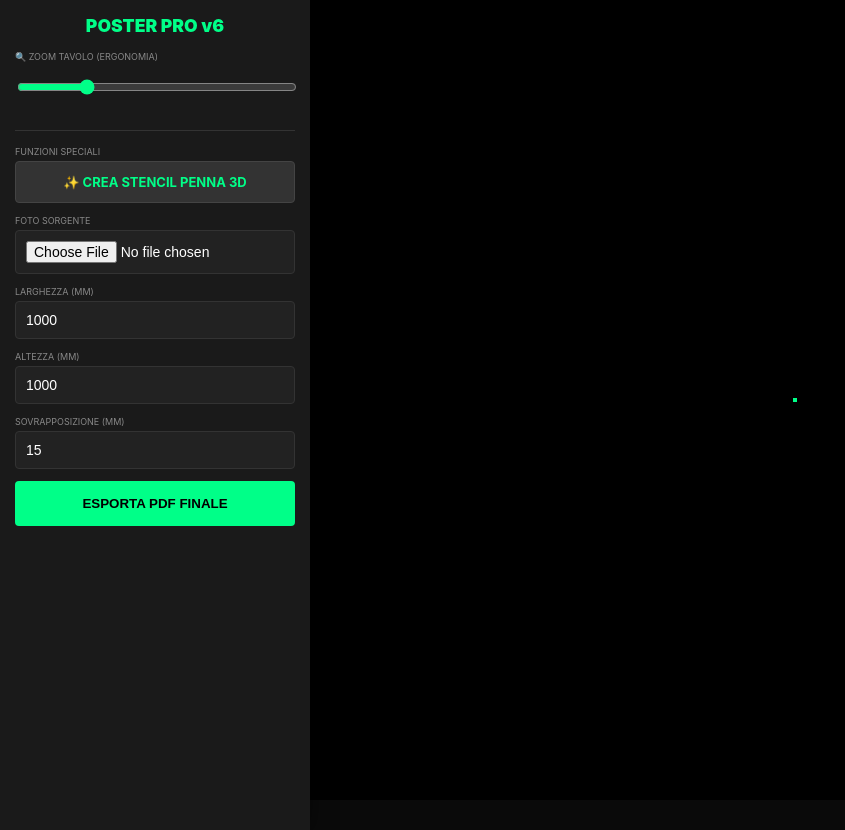
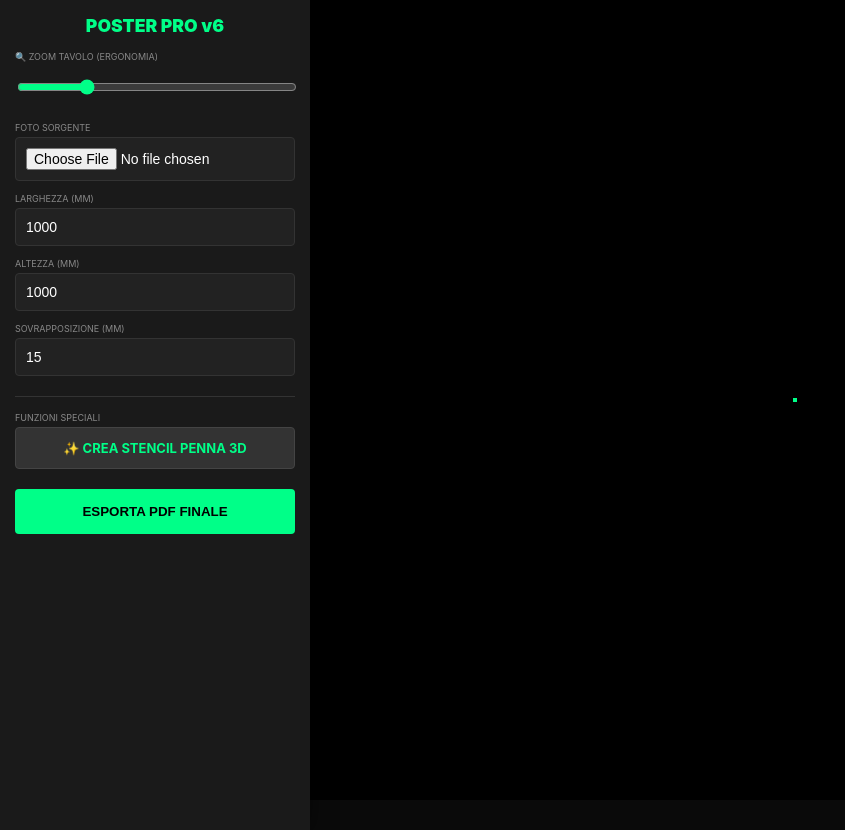
Before and after one commit to marconeri70/poster-engine, a website built with Vite: page index.html in a window 1280 px wide. Shown: the whole page, without its empty margins (0-845 px from the left). Built offline with nearby package versions, Linux system fonts and the light colour scheme.

Commit message:
Update index.html

```diff
--- a/index.html
+++ b/index.html
@@ -23,13 +23,8 @@
 
         .main-view { flex-grow: 1; position: relative; background: #000; overflow: hidden; display: flex; align-items: center; justify-content: center; touch-action: none; }
 
-        /* Tavolo da disegno zoomabile */
         #drawingBoard { position: relative; transform-origin: center; display: flex; align-items: center; justify-content: center; }
-
-        /* Cornice di stampa (Riferimento fisso) */
         #posterFrame { position: relative; border: 2px solid var(--accent); background: rgba(0,255,136,0.05); z-index: 10; pointer-events: none; box-shadow: 0 0 0 4000px rgba(0,0,0,0.8); }
-
-        /* Contenitore Immagine con maniglie ancorate */
         #imageWrapper { position: absolute; z-index: 5; transform-origin: top left; }
         #movableImage { width: 100%; height: 100%; object-fit: fill; opacity: 0.7; user-select: none; pointer-events: none; border: 1px dashed rgba(255,255,255,0.3); }
 
@@ -45,20 +40,17 @@
 <body>
     <div class="sidebar">
         <h1>POSTER PRO v6</h1>
+
         <div class="control-group">
             <label>🔍 Zoom Tavolo (Ergonomia)</label>
             <input type="range" id="zoomBoard" min="0.1" max="2" step="0.1" value="0.5">
-     <div style="margin-top: 20px; padding-top: 15px; border-top: 1px solid #333;">
-    <label>Funzioni Speciali</label>
-    <a href="3d-pen.html" style="display: block; text-align: center; padding: 12px; background: #333; color: #00ff88; text-decoration: none; border-radius: 4px; font-weight: bold; font-size: 13px; border: 1px solid #444;">
-        ✨ CREA STENCIL PENNA 3D
-    </a>
-</div>
         </div>
+
         <div class="control-group">
             <label>Foto Sorgente</label>
             <input type="file" id="imageInput" accept="image/jpeg, image/png, image/webp">
         </div>
+
         <div class="control-group">
             <label>Larghezza (mm)</label>
             <input type="number" id="targetWidth" value="1000">
@@ -71,6 +63,14 @@
             <label>Sovrapposizione (mm)</label>
             <input type="number" id="overlap" value="15">
         </div>
+
+        <div style="margin: 20px 0; padding-top: 15px; border-top: 1px solid #333;">
+            <label>Funzioni Speciali</label>
+            <a href="3d-pen.html" style="display: block; text-align: center; padding: 12px; background: #333; color: #00ff88; text-decoration: none; border-radius: 4px; font-weight: bold; font-size: 13px; border: 1px solid #444;">
+                ✨ CREA STENCIL PENNA 3D
+            </a>
+        </div>
+
         <button id="generateBtn">Esporta PDF Finale</button>
     </div>
 
```
